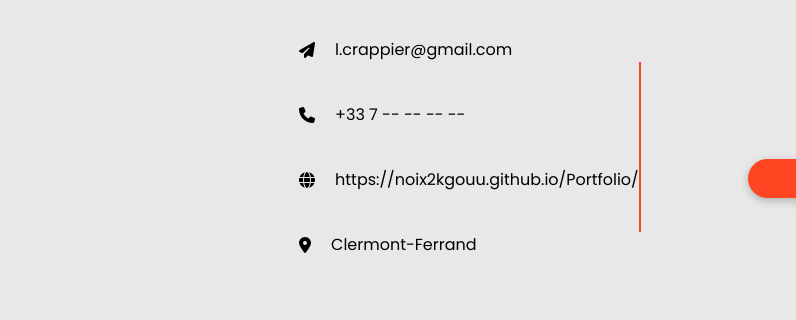
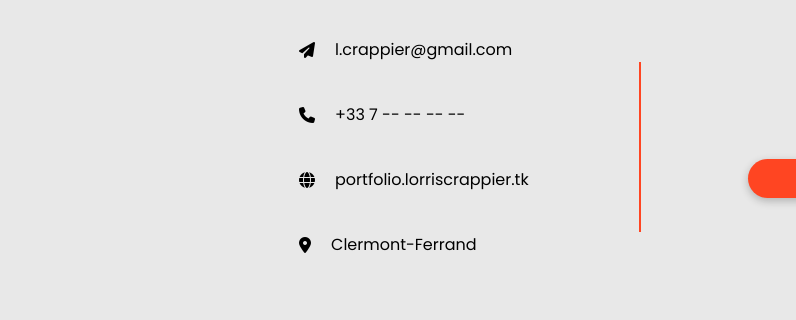
Before and after one commit to noix2kgouu/Portfolio, a plain HTML site: page index.html in a window 1280 px wide. Shown: the part 3149-3469 px from the top of the page, 0-796 px from the left. Drawn offline with Linux system fonts and the light colour scheme.

Commit message:
change website link

```diff
--- a/index.html
+++ b/index.html
@@ -201,9 +201,9 @@
                         <i class="fa-solid fa-phone fa-l"></i>
                         <p>+33 7 -- -- -- --</p>
                     </a>
-                    <a href="lorriscrappier.fr" target="_blank">
+                    <a href="portfolio.lorriscrappier.tk" target="_blank">
                         <i class="fa-solid fa-globe "></i>
-                        <p>https://noix2kgouu.github.io/Portfolio/</p>
+                        <p>portfolio.lorriscrappier.tk</p>
                     </a>
                     <article>
                         <i class="fa-solid fa-location-dot fa-l"></i>
```
